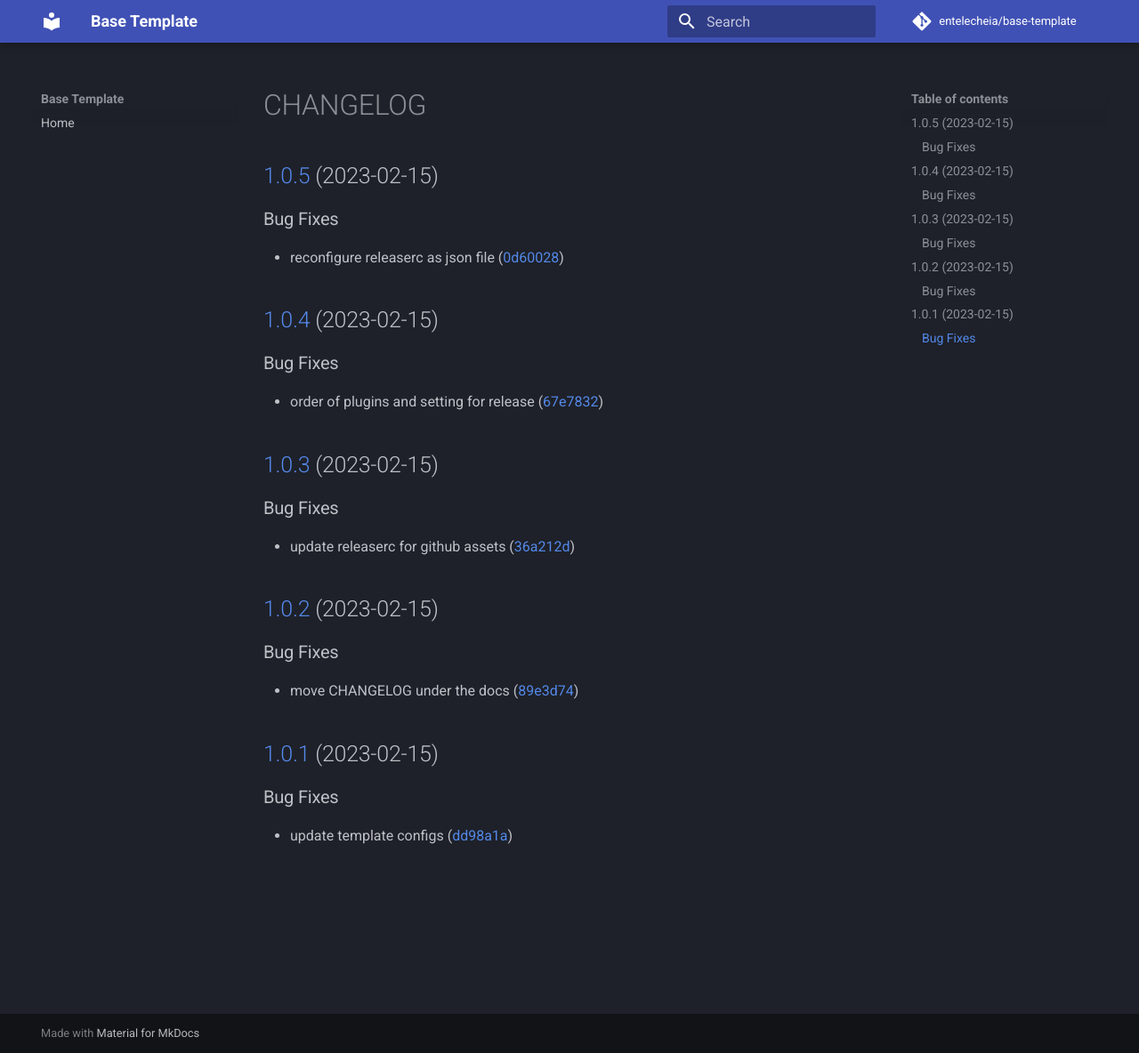
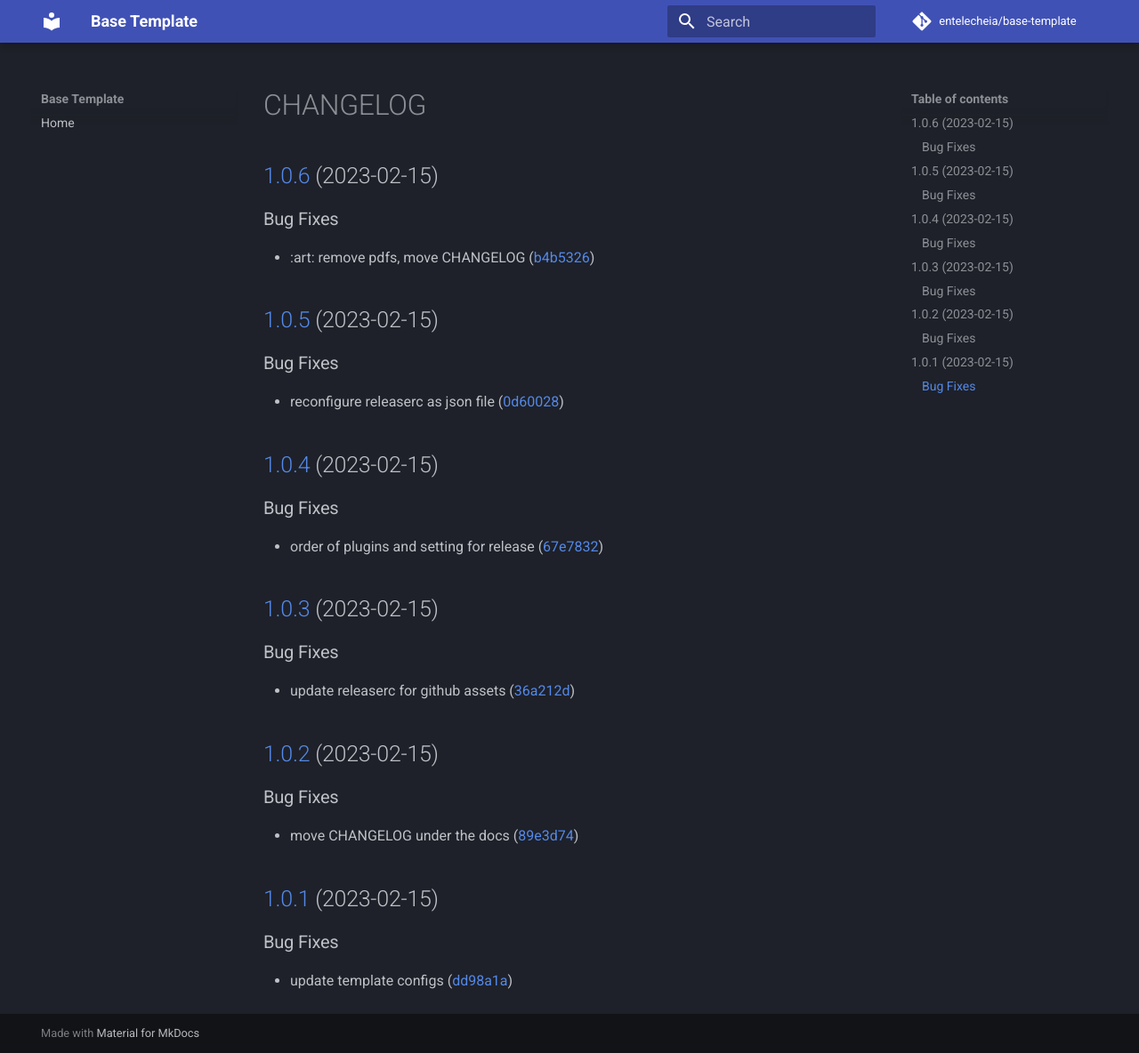
Before and after one commit to entelecheia/base-template, an MkDocs documentation site: the page built from docs/CHANGELOG.md, in a window 1280 px wide and 1184 px high. Shown: the whole window at 89% size. Built offline with MkDocs 1.6.1 and Material for MkDocs 9.7.7, drawn with Linux system fonts in a browser that asks for light colours; comment, search, counter and statistics services are not loaded.

Commit message:
chore(release): 1.0.6 [skip ci]
## [1.0.6](https://github.com/entelecheia/base-template/compare/v1.0.5...v1.0.6) (2023-02-15)

### Bug Fixes

* :art: remove pdfs, move CHANGELOG ([b4b5326](https://github.com/entelecheia/base-template/commit/b4b5326784fe62e97f1ad136c500bd036329b86e))

```diff
--- a/docs/CHANGELOG.md
+++ b/docs/CHANGELOG.md
@@ -1,3 +1,10 @@
+## [1.0.6](https://github.com/entelecheia/base-template/compare/v1.0.5...v1.0.6) (2023-02-15)
+
+
+### Bug Fixes
+
+* :art: remove pdfs, move CHANGELOG ([b4b5326](https://github.com/entelecheia/base-template/commit/b4b5326784fe62e97f1ad136c500bd036329b86e))
+
 ## [1.0.5](https://github.com/entelecheia/base-template/compare/v1.0.4...v1.0.5) (2023-02-15)
 
 ### Bug Fixes
--- a/package.json
+++ b/package.json
@@ -1,6 +1,6 @@
 {
     "name": "base-template",
-    "version": "1.0.5",
+    "version": "1.0.6",
     "description": "A template for CI/CD with GitHub Actions",
     "author": "entelecheia",
     "license": "MIT",
```
Also changed, not shown: 1 other file.
